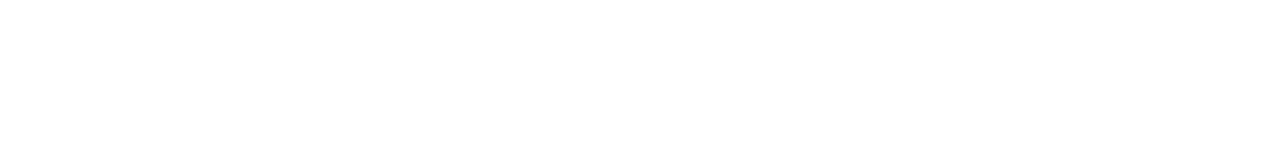
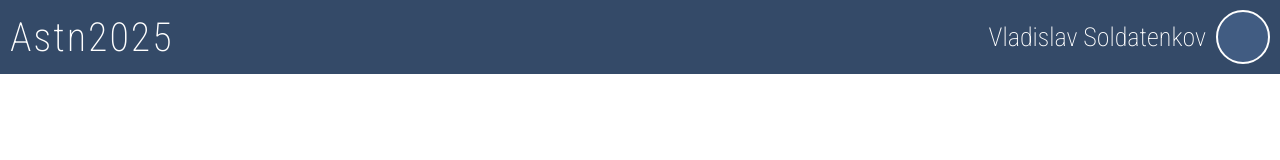
Before and after one commit to htklp5yuibps/astn2025, a plain HTML site: page front/index.html in a window 1280 px wide. Drawn offline with Linux system fonts and the light colour scheme.

Commit message:
1) added header, main-menu, page-content-wrapper, footer components wthout styling. 2) added folder components 3) added styling for header component

```diff
--- a/front/index.html
+++ b/front/index.html
@@ -13,6 +13,16 @@
     <link rel="stylesheet" href="resources/css/main.css">
 </head>
 <body>
+    <div class="header">
+        <div class="header__logo">Astn2025</div>
+        <div class="header-user-panel">
+            <p class="header-user-panel__username">Vladislav Soldatenkov</p>
+            <div class="header-user-panel__avatar"></div>
+        </div>
+    </div>
 
+    <div class="main-menu"></div>
+    <div class="page-content-wrapper"></div>
+    <div class="footer"></div>
 </body>
 </html>
--- /dev/null
+++ b/front/resources/css/components/components.css
@@ -0,0 +1,4 @@
+/* components imports*/
+@import url(header/header.css);
+
+/* controlls imports */
--- /dev/null
+++ b/front/resources/css/components/header/header-user-panel.css
@@ -0,0 +1,20 @@
+.header-user-panel {
+    display: flex;
+    align-items: center;
+    gap: 10px;
+}
+
+.header-user-panel__username {
+    font-size: 1.3em;
+    color: #fff;
+    font-weight: 200;
+    letter-spacing: 0;
+}
+
+.header-user-panel__avatar {
+    height: 50px;
+    width: 50px;
+    border-radius: 50%;
+    background-color: #415C82;
+    border: 2px solid #fff;
+}
--- /dev/null
+++ b/front/resources/css/components/header/header.css
@@ -0,0 +1,16 @@
+@import url(header-user-panel.css);
+
+.header {
+    padding: 10px;
+    display: flex;
+    justify-content: space-between;
+    align-items: center;
+    background-color: #344A68;
+}
+
+.header__logo {
+    font-size: 2em;
+    font-weight: 200;
+    letter-spacing: 2px;
+    color: #fff;
+}
--- a/front/resources/css/main.css
+++ b/front/resources/css/main.css
@@ -1,6 +1,10 @@
+@import url(components/components.css);
+
 body {
     min-height: 100vh;
     display: flex;
     flex-direction: column;
     font-family: "Roboto Condensed", sans-serif;
+    font-size: 20px;
+    line-height: normal;
 }
```
